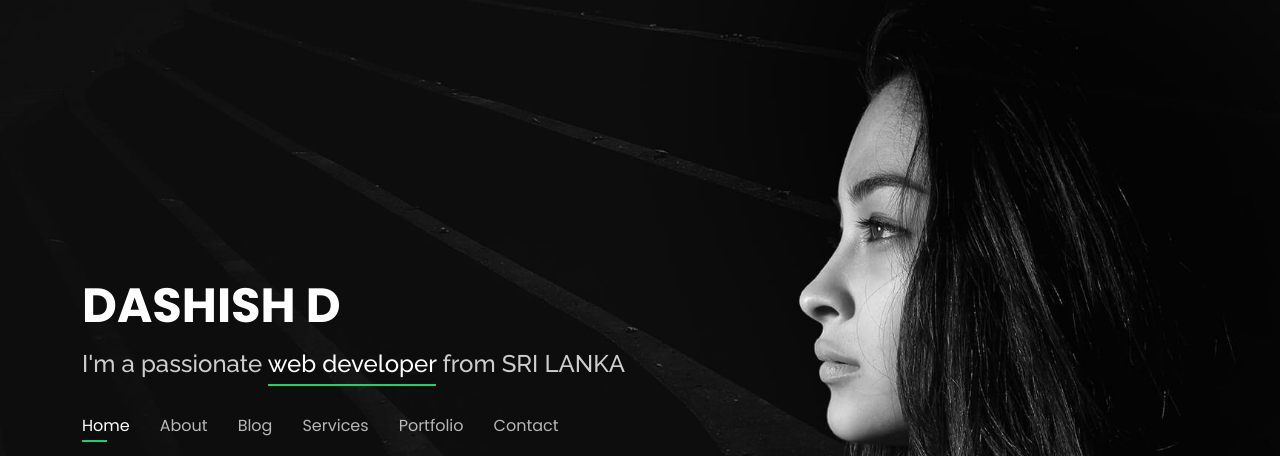
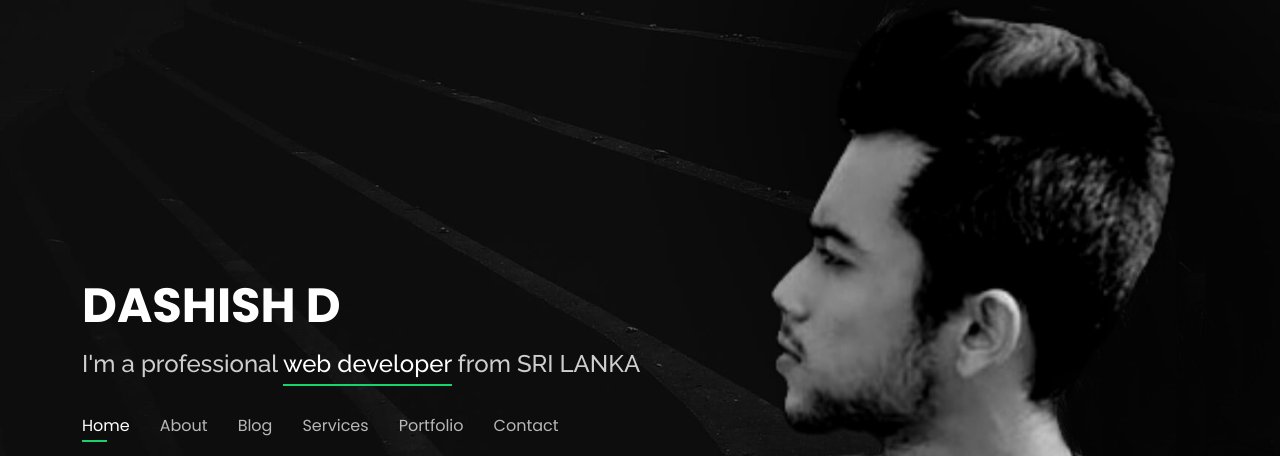
Before and after one commit to dashishdd/dashish, a plain HTML site: page index.html in a window 1280 px wide. Shown: the top 456 px of the page. Drawn offline with nearby package versions, Linux system fonts and the light colour scheme.

Commit message:
update
bg

```diff
--- a/assets/css/style.css
+++ b/assets/css/style.css
@@ -18,7 +18,7 @@ body {
 body::before {
   content: "";
   position: fixed;
-  background: #040404 url("../img/bg.jpg") top right no-repeat;
+  background: #040404 url("../img/bg.jpeg") top right no-repeat;
   background-size: cover;
   left: 0;
   right: 0;
--- a/index.html
+++ b/index.html
@@ -44,7 +44,7 @@
       <h1><a href="index.html">DASHISH D</a></h1>
       <!-- Uncomment below if you prefer to use an image logo -->
       <!-- <a href="index.html" class="mr-auto"><img src="assets/img/logo.png" alt="" class="img-fluid"></a> -->
-      <h2>I'm a passionate <span>web developer</span> from SRI LANKA</h2>
+      <h2>I'm a professional <span>web developer</span> from SRI LANKA</h2>
 
       <nav id="navbar" class="navbar">
         <ul>
```
Also changed, not shown: assets/img/a.jpg (added), assets/img/bg.JPEG (added).
